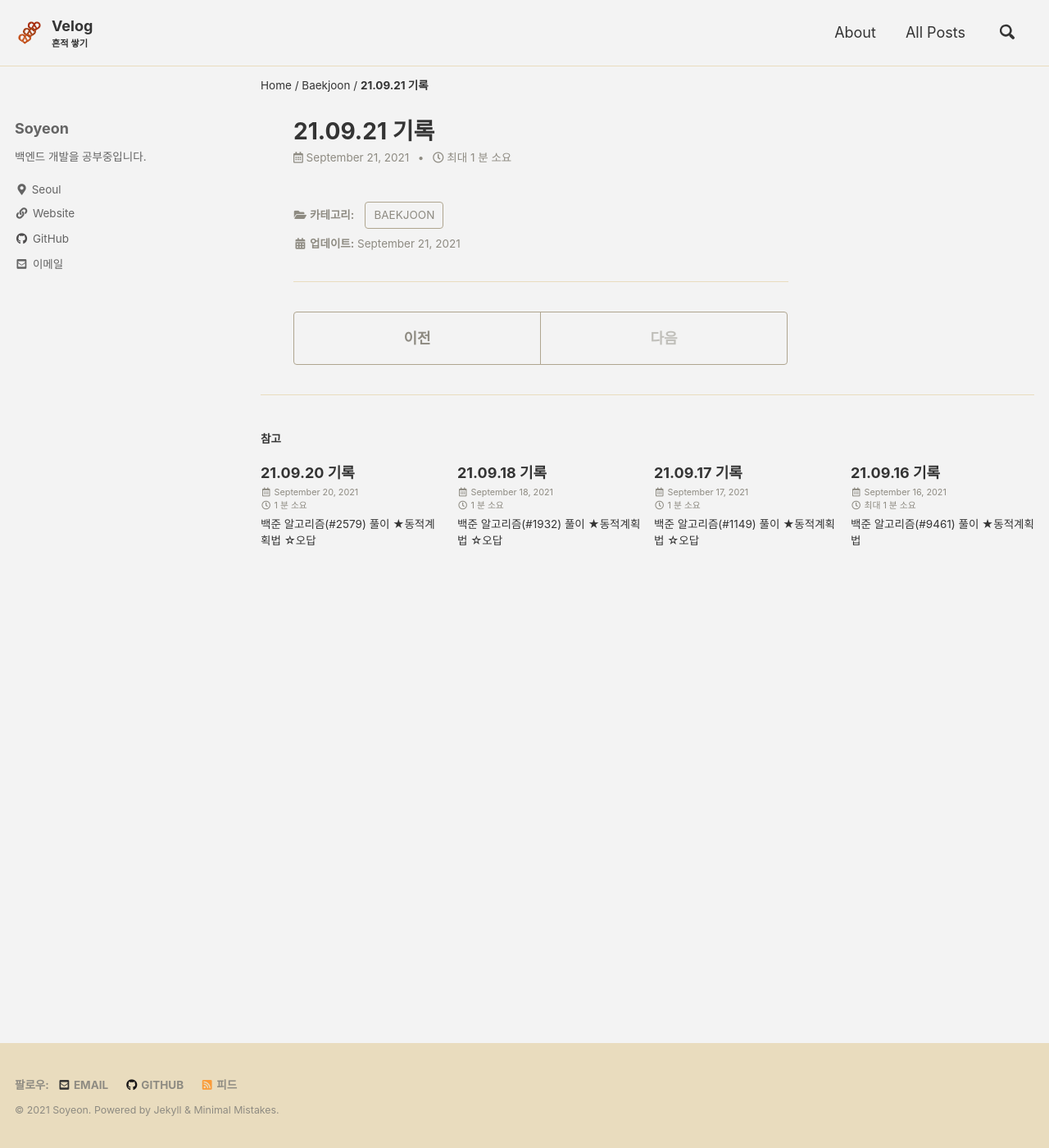
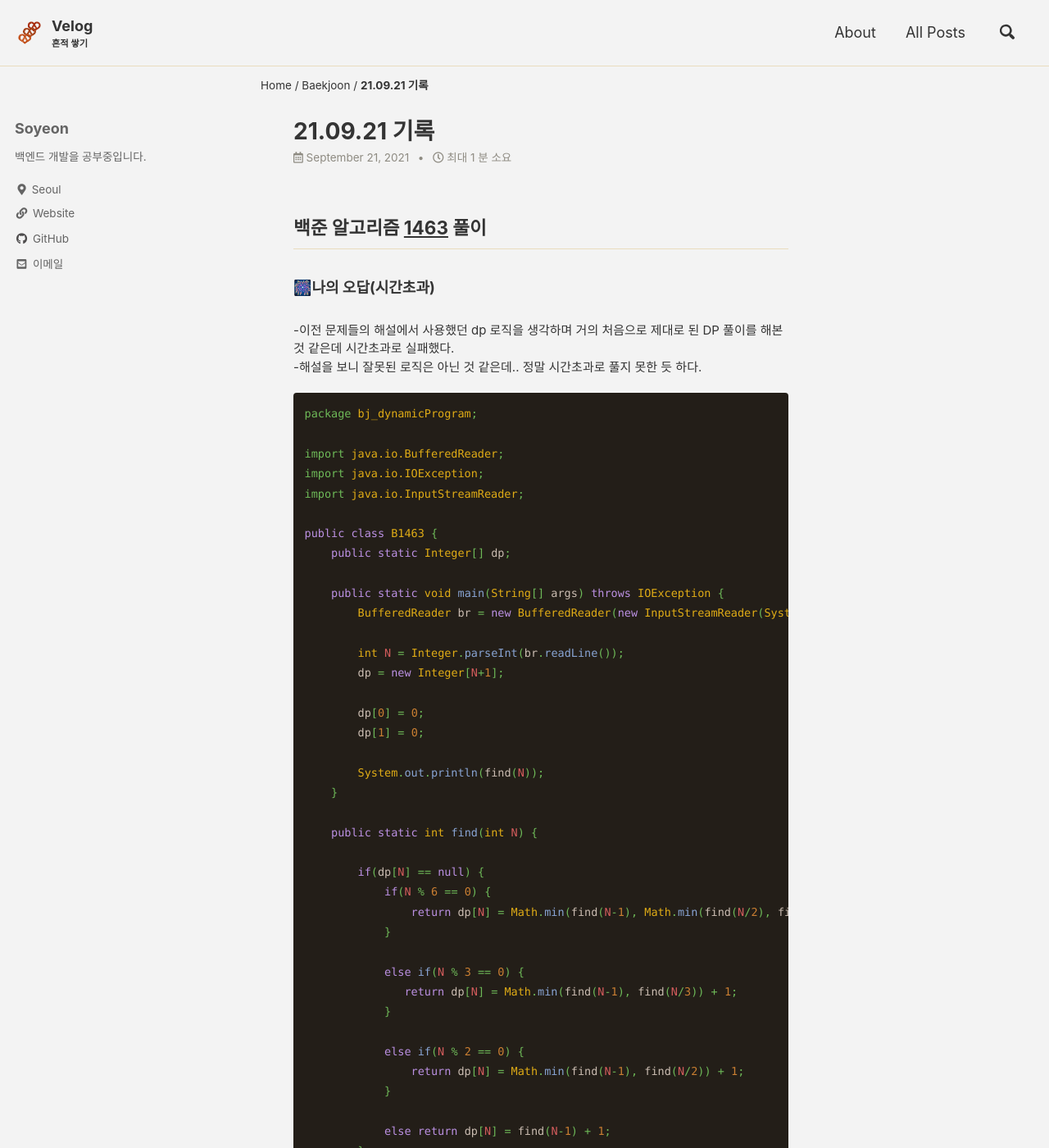
Before and after one commit to liv660/liv660.github.io, a Jekyll site: the page built from _posts/TIL/21.09.study/2021-09-21-210921.md, in a window 1280 px wide and 1400 px high. Shown: the whole window at 82% size. Built offline with Jekyll 4.4.1, drawn with Linux system fonts in a browser that asks for light colours; cached includes are drawn as plain includes; some of the changed text lies outside the part shown.

Commit message:
Update 09.21 #1463 algorithm

````diff
--- a/_posts/TIL/21.09.study/2021-09-21-210921.md
+++ b/_posts/TIL/21.09.study/2021-09-21-210921.md
@@ -1,6 +1,86 @@
 ---
 title:  "21.09.21 기록"
-excerpt: "백준 알고리즘 풀이 ★동적계획법"
+excerpt: "백준 알고리즘 풀이(#1463) ★동적계획법 ☆오답"
 categories:
   - BAEKJOON
 ---
+
+
+## 백준 알고리즘 [1463](https://www.acmicpc.net/problem/1463) 풀이
+
+###### 🎆나의 오답(시간초과)<br/>
+-이전 문제들의 해설에서 사용했던 dp 로직을 생각하며 거의 처음으로 제대로 된 DP 풀이를 해본 것 같은데 시간초과로 실패했다.<br>
+-해설을 보니 잘못된 로직은 아닌 것 같은데.. 정말 시간초과로 풀지 못한 듯 하다.<br>
+
+```java
+package bj_dynamicProgram;
+
+import java.io.BufferedReader;
+import java.io.IOException;
+import java.io.InputStreamReader;
+
+public class B1463 {
+    public static Integer[] dp;
+
+    public static void main(String[] args) throws IOException {
+        BufferedReader br = new BufferedReader(new InputStreamReader(System.in));
+
+        int N = Integer.parseInt(br.readLine());
+        dp = new Integer[N+1];
+
+        dp[0] = 0;
+        dp[1] = 0;
+
+        System.out.println(find(N));
+    }
+
+    public static int find(int N) {
+
+        if(dp[N] == null) {
+            if(N % 6 == 0) {
+                return dp[N] = Math.min(find(N-1), Math.min(find(N/2), find(N/3))) + 1;
+            }
+
+            else if(N % 3 == 0) {
+               return dp[N] = Math.min(find(N-1), find(N/3)) + 1;
+            }
+
+            else if(N % 2 == 0) {
+                return dp[N] = Math.min(find(N-1), find(N/2)) + 1;
+            }
+
+            else return dp[N] = find(N-1) + 1;
+        }
+
+        return dp[N];
+    }
+}
+```
+<br>
+
+###### 🎆[해설](https://st-lab.tistory.com/133)(메모리 14.2MB, 시간 136ms로 통과)<br/>
+-해설의 첫 번째 알고리즘 접근 방법은 내가 풀이한 로직과 같아서 두 번째 알고리즘 접근 방법을 가져왔다.<br>
+-Integer[] 배열을 사용하는 대신 누적된 count 값을 return 하는 로직이다.<br>
+
+```java
+import java.io.BufferedReader;
+import java.io.IOException;
+import java.io.InputStreamReader;
+
+public class B1463 {
+    public static void main(String[] args) throws IOException {
+        BufferedReader br = new BufferedReader(new InputStreamReader(System.in));
+
+        int N = Integer.parseInt(br.readLine());
+        System.out.println(find(N, 0));
+    }
+
+    public static int find(int N, int cnt) {
+        if(N < 2) {
+            return cnt;
+        }
+
+        return Math.min( find(N/2,cnt+1+(N%2)), find(N/3, cnt+1+(N%3)));
+    }
+}
+```
````
